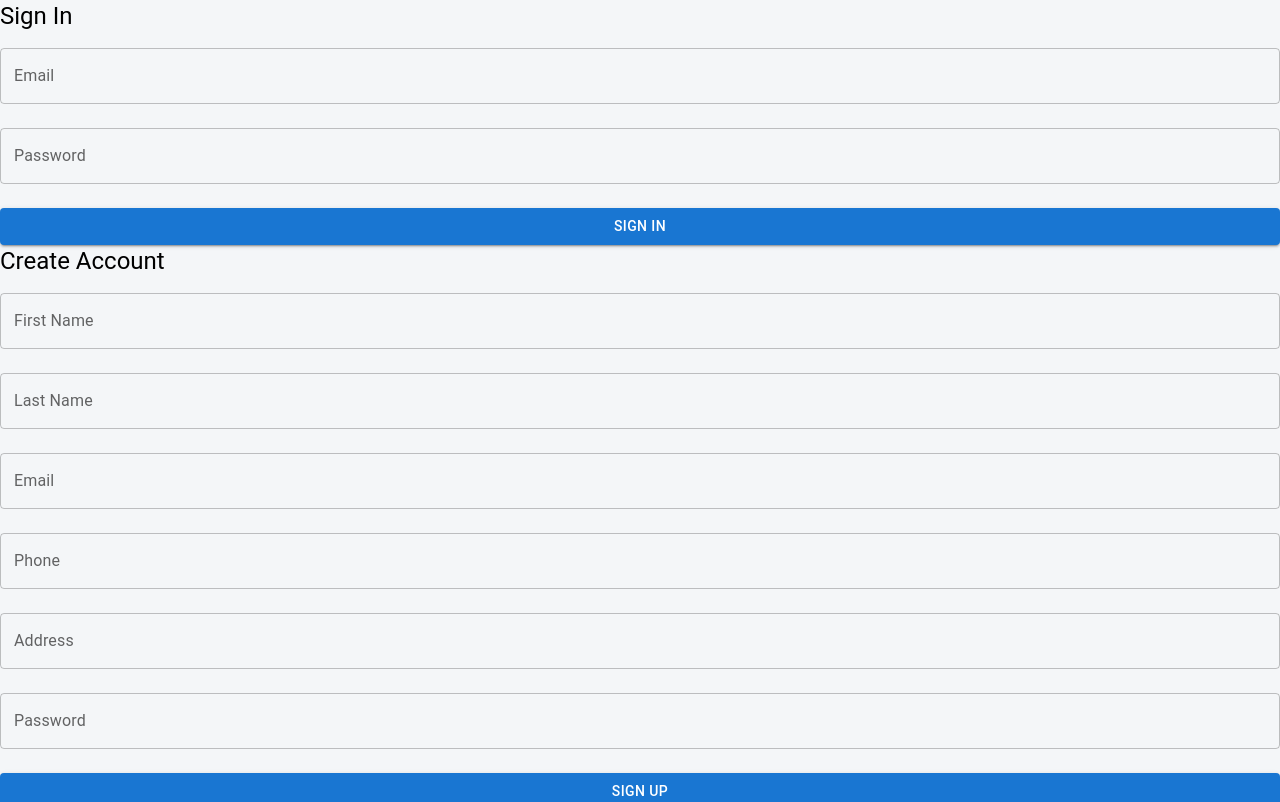
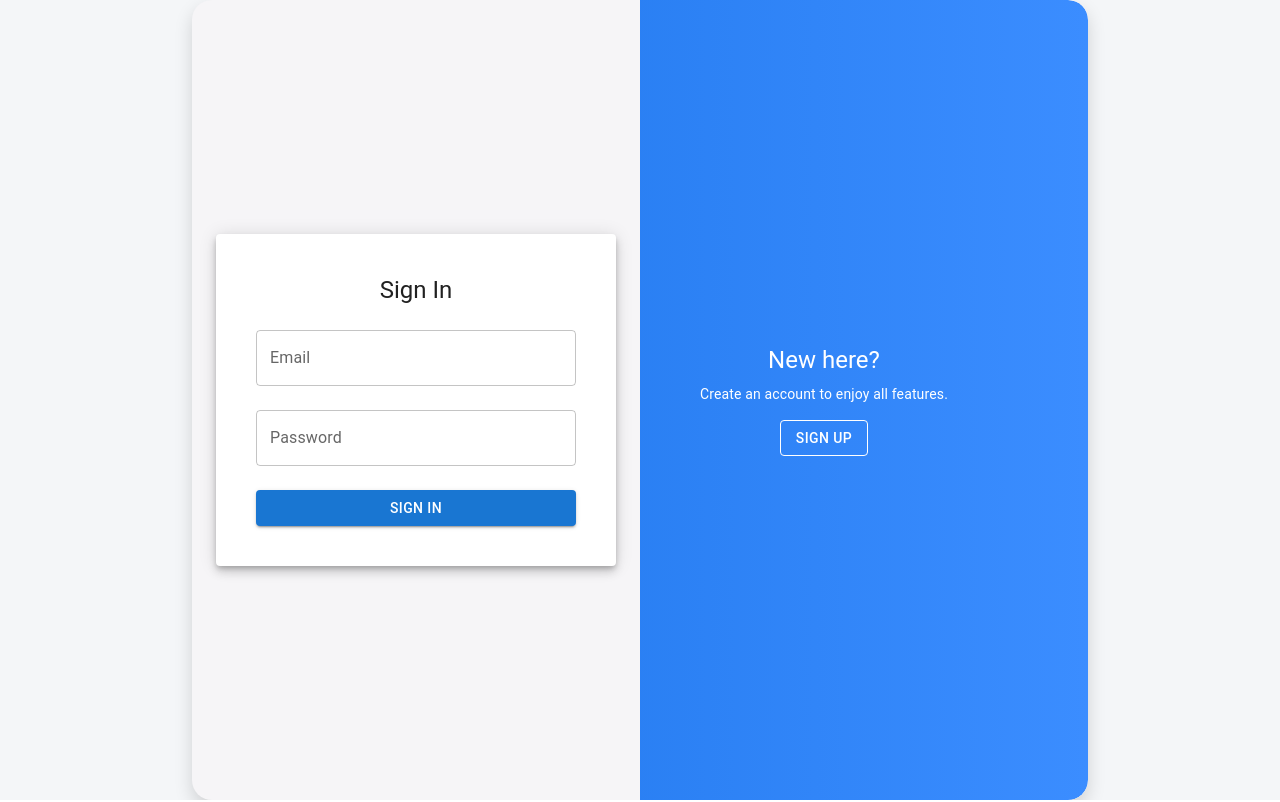
Before and after one commit to tquoc0112/proj-mui-medstore, a React (Vite) app: page / in a window 1280 px wide. Shown: the top 802 px of the page. Built offline with nearby package versions, Linux system fonts and the light colour scheme.

Commit message:
fix animation

```diff
--- a/src/AuthPage.tsx
+++ b/src/AuthPage.tsx
@@ -1,159 +1,87 @@
 import React, { useState } from "react";
+import { Box, Button, TextField, Typography, Paper } from "@mui/material";
 import "./Auth.css";
-import { Box, TextField, Button, Typography } from "@mui/material";
-import axios from "axios";
 
 export default function AuthPage() {
   const [isSignUp, setIsSignUp] = useState(false);
 
-  const [loginData, setLoginData] = useState({
-    email: "",
-    password: "",
-  });
-
-  const [registerData, setRegisterData] = useState({
-    firstName: "",
-    lastName: "",
-    email: "",
-    phone: "",
-    address: "",
-    password: "",
-  });
-
-  const handleLogin = async (e: React.FormEvent) => {
-    e.preventDefault();
-    try {
-      const res = await axios.post("http://localhost:5000/login", loginData);
-      alert(`✅ Login successful!\nToken: ${res.data.token}`);
-      localStorage.setItem("token", res.data.token);
-    } catch (err: any) {
-      alert(`❌ Login failed: ${err.response?.data?.error || err.message}`);
-    }
-  };
-
-  const handleRegister = async (e: React.FormEvent) => {
-    e.preventDefault();
-    try {
-      const res = await axios.post("http://localhost:5000/register", {
-        ...registerData,
-        role: "CUSTOMER", // or "SALES" if you add toggle later
-      });
-      alert("✅ Registration successful! Please log in.");
-      setIsSignUp(false);
-    } catch (err: any) {
-      alert(`❌ Registration failed: ${err.response?.data?.error || err.message}`);
-    }
-  };
-
   return (
-    <div className={`container ${isSignUp ? "sign-up-mode" : ""}`}>
-      {/* SIGN IN FORM */}
-      <div className="forms-container">
-        <div className="signin-signup">
-          <form className="sign-in-form" onSubmit={handleLogin}>
-            <Typography variant="h5">Sign In</Typography>
-            <TextField
-              label="Email"
-              variant="outlined"
-              fullWidth
-              margin="normal"
-              value={loginData.email}
-              onChange={(e) => setLoginData({ ...loginData, email: e.target.value })}
-            />
+    <Box className={`auth-container ${isSignUp ? "sign-up-mode" : ""}`}>
+      {/* -------- Sign In Form -------- */}
+      <Box className="form-container sign-in-container">
+        <Paper elevation={6} className="form-box">
+          <Typography variant="h5" gutterBottom>
+            Sign In
+          </Typography>
+          <TextField label="Email" fullWidth margin="normal" />
           <TextField
             label="Password"
             type="password"
-              variant="outlined"
             fullWidth
             margin="normal"
-              value={loginData.password}
-              onChange={(e) => setLoginData({ ...loginData, password: e.target.value })}
           />
-            <Button type="submit" variant="contained" fullWidth sx={{ mt: 2 }}>
+          <Button variant="contained" fullWidth sx={{ mt: 2 }}>
             Sign In
           </Button>
-          </form>
+        </Paper>
+      </Box>
 
-          {/* SIGN UP FORM */}
-          <form className="sign-up-form" onSubmit={handleRegister}>
-            <Typography variant="h5">Create Account</Typography>
-            <TextField
-              label="First Name"
-              variant="outlined"
-              fullWidth
-              margin="normal"
-              value={registerData.firstName}
-              onChange={(e) => setRegisterData({ ...registerData, firstName: e.target.value })}
-            />
-            <TextField
-              label="Last Name"
-              variant="outlined"
-              fullWidth
-              margin="normal"
-              value={registerData.lastName}
-              onChange={(e) => setRegisterData({ ...registerData, lastName: e.target.value })}
-            />
-            <TextField
-              label="Email"
-              variant="outlined"
-              fullWidth
-              margin="normal"
-              value={registerData.email}
-              onChange={(e) => setRegisterData({ ...registerData, email: e.target.value })}
-            />
-            <TextField
-              label="Phone"
-              variant="outlined"
-              fullWidth
-              margin="normal"
-              value={registerData.phone}
-              onChange={(e) => setRegisterData({ ...registerData, phone: e.target.value })}
-            />
-            <TextField
-              label="Address"
-              variant="outlined"
-              fullWidth
-              margin="normal"
-              value={registerData.address}
-              onChange={(e) => setRegisterData({ ...registerData, address: e.target.value })}
-            />
+      {/* -------- Sign Up Form -------- */}
+      <Box className="form-container sign-up-container">
+        <Paper elevation={6} className="form-box">
+          <Typography variant="h5" gutterBottom>
+            Create Account
+          </Typography>
+          <TextField label="Full Name" fullWidth margin="normal" />
+          <TextField label="Email" fullWidth margin="normal" />
           <TextField
             label="Password"
             type="password"
-              variant="outlined"
             fullWidth
             margin="normal"
-              value={registerData.password}
-              onChange={(e) => setRegisterData({ ...registerData, password: e.target.value })}
           />
-            <Button type="submit" variant="contained" fullWidth sx={{ mt: 2 }}>
+          <Button variant="contained" fullWidth sx={{ mt: 2 }}>
             Sign Up
           </Button>
-          </form>
-        </div>
-      </div>
+        </Paper>
+      </Box>
 
-      {/* PANELS FOR ANIMATION */}
-      <div className="panels-container">
-        <div className="panel left-panel">
-          <div className="content">
-            <Typography variant="h5">New here?</Typography>
-            <p>Create an account to enjoy all features.</p>
-            <Button variant="outlined" onClick={() => setIsSignUp(true)}>
+      {/* -------- Sliding Panel -------- */}
+      <Box className="overlay-container">
+        <Box className="overlay">
+          <Box className="overlay-panel overlay-left">
+            <Typography variant="h5" gutterBottom>
+              Welcome Back!
+            </Typography>
+            <Typography variant="body2" sx={{ mb: 2 }}>
+              Sign in to continue where you left off.
+            </Typography>
+            <Button
+              variant="outlined"
+              onClick={() => setIsSignUp(false)}
+              sx={{ color: "#fff", borderColor: "#fff" }}
+            >
+              Sign In
+            </Button>
+          </Box>
+
+          <Box className="overlay-panel overlay-right">
+            <Typography variant="h5" gutterBottom>
+              New here?
+            </Typography>
+            <Typography variant="body2" sx={{ mb: 2 }}>
+              Create an account to enjoy all features.
+            </Typography>
+            <Button
+              variant="outlined"
+              onClick={() => setIsSignUp(true)}
+              sx={{ color: "#fff", borderColor: "#fff" }}
+            >
               Sign Up
             </Button>
-          </div>
-        </div>
-        <div className="panel right-panel">
-          <div className="content">
-            <Typography variant="h5">One of us?</Typography>
-            <p>Sign in to continue where you left off.</p>
-            <Button variant="outlined" onClick={() => setIsSignUp(false)}>
-              Sign In
-            </Button>
-          </div>
-        </div>
-      </div>
-    </div>
+          </Box>
+        </Box>
+      </Box>
+    </Box>
   );
 }
```
Lines whose indentation alone changed are shown as unchanged.
